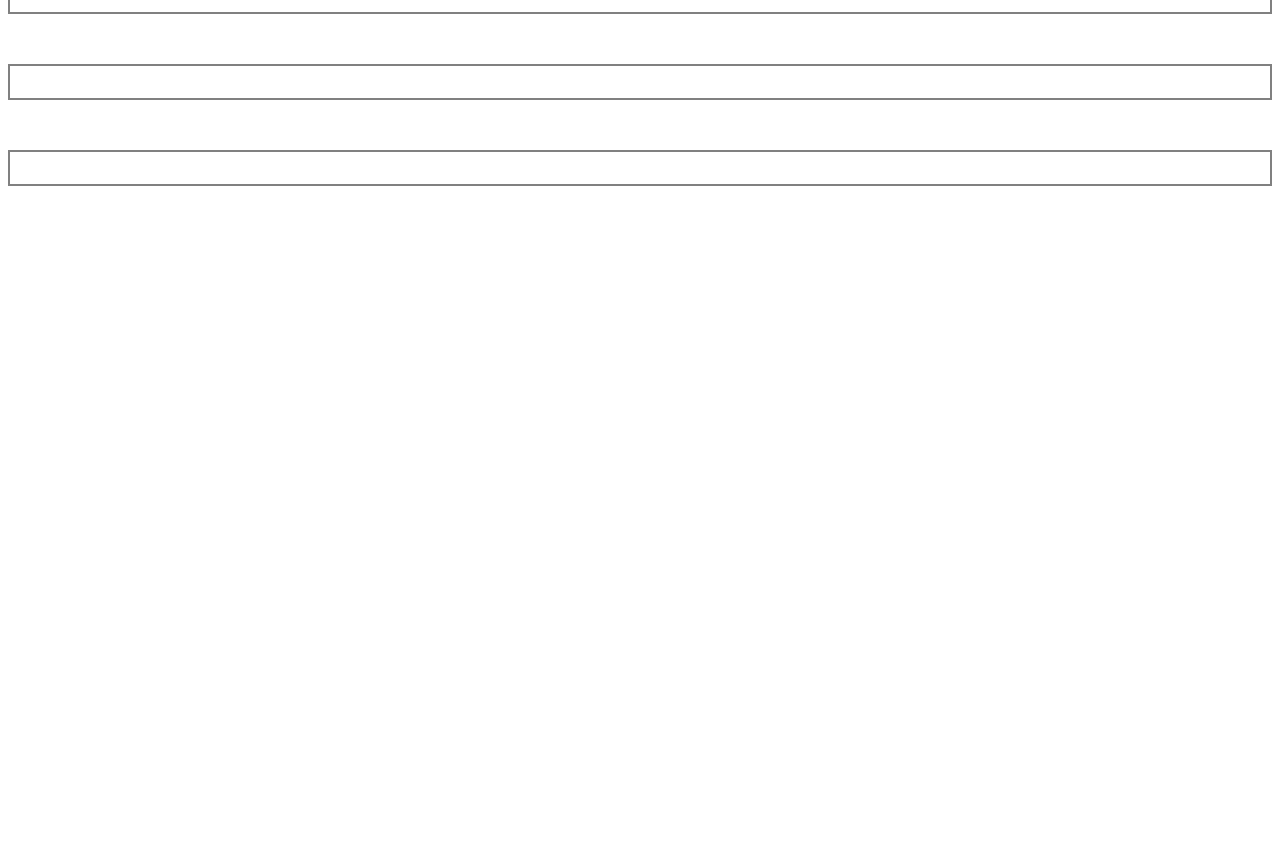
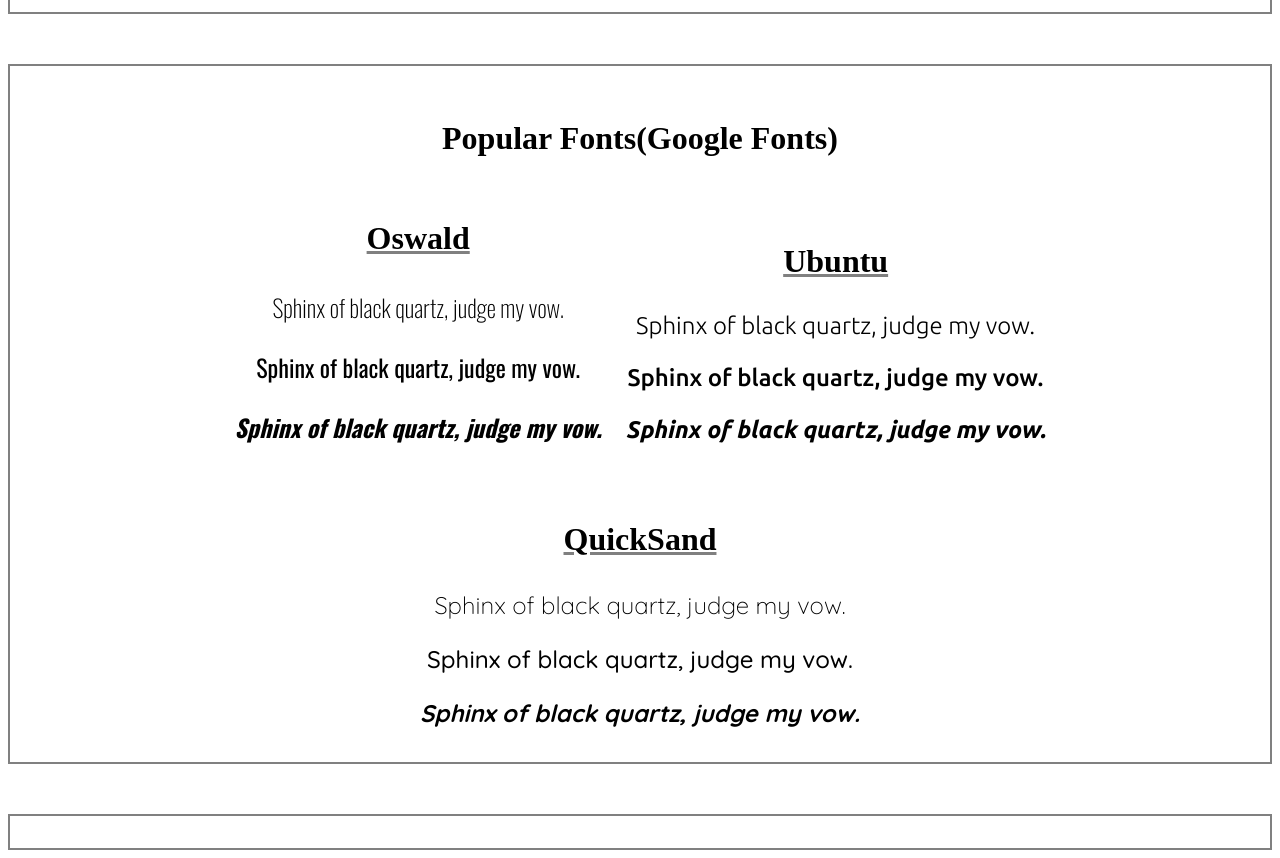
Before and after one commit to thebase360/WDS, a plain HTML site: page index.html in a window 1280 px wide. Shown: the part 399-1257 px from the top of the page. Before the commit the page ends 800 px from the top, so only its background shows below. Drawn offline with nearby package versions, Linux system fonts and the light colour scheme.

Commit message:
Font Section
Added Font section and relative google fonts.

```diff
--- a/index.html
+++ b/index.html
@@ -1,13 +1,30 @@
 <!DOCTYPE html>
 <head>
     <title>Andrew's Web Design System</title>
+    <!--Fonts-->
+    <!--Oswald-->
+    <link rel="preconnect" href="https://fonts.googleapis.com">
+    <link rel="preconnect" href="https://fonts.gstatic.com" crossorigin>
+    <link href="https://fonts.googleapis.com/css2?family=Oswald:wght@200;400;700&display=swap" rel="stylesheet">
     <link rel="stylesheet" type="text/css" href="style.css">
+    <!--Ubunto-->
+    <link rel="preconnect" href="https://fonts.googleapis.com">
+    <link rel="preconnect" href="https://fonts.gstatic.com" crossorigin>
+    <link href="https://fonts.googleapis.com/css2?family=Ubuntu:ital,wght@0,300;0,500;1,700&display=swap" rel="stylesheet">
+    <!--QuickSand-->
+    <link rel="preconnect" href="https://fonts.googleapis.com">
+    <link rel="preconnect" href="https://fonts.gstatic.com" crossorigin>
+    <link href="https://fonts.googleapis.com/css2?family=Quicksand:wght@300;500;700&display=swap" rel="stylesheet">
+
 </head>
 
 <body>
     <header>
         <h1>Andrew's Web Design System</h1>
     </header>
+
+    <!--Colors Section-->
+
     <div class="container">
         <h2>Colors</h2>
         <div class="green color">
@@ -39,7 +56,29 @@
             <p>#f64747</p>
         </div>
     </div>
+
+    <!--Fonts Section-->
+
     <div class="container">
+        <h1>Popular Fonts(Google Fonts)</h1>
+        <div class="fonts">
+            <p class="font-title">Oswald</p>
+            <p id="font1-1">Sphinx of black quartz, judge my vow.</p>
+            <P id="font1-2">Sphinx of black quartz, judge my vow.</P>
+            <p id="font1-3">Sphinx of black quartz, judge my vow.</p>
+        </div>
+        <div class="fonts">
+            <p class="font-title">Ubuntu</p>
+            <p id="font2-1">Sphinx of black quartz, judge my vow.</p>
+            <p id="font2-2">Sphinx of black quartz, judge my vow.</p>
+            <p id="font2-3">Sphinx of black quartz, judge my vow.</p>
+        </div>
+        <div class="fonts">
+            <p class="font-title">QuickSand</p>
+            <p id="font3-1">Sphinx of black quartz, judge my vow.</p>
+            <p id="font3-2">Sphinx of black quartz, judge my vow.</p>
+            <p id="font3-3">Sphinx of black quartz, judge my vow.</p>
+        </div>
 
     </div>
     <div class="container">
--- a/style.css
+++ b/style.css
@@ -35,3 +35,65 @@ header h1{
 .red{
     background-color: #f64747;
 }
+/* Fonts section */
+.fonts{
+    display: inline-block;
+    padding: 10px 10px;
+    margin: auto;
+    height: auto;
+}
+.font-title{
+    color: black;
+    font-size: 32px;
+    font-weight: 700;
+    text-decoration: underline;
+    text-decoration-color: grey;
+}
+#font1-1{
+    font-family: 'Oswald', sans-serif;
+    font-weight: 200;
+    font-size: 24px;
+}
+#font1-2{
+    font-family: 'Oswald', sans-serif;
+    font-weight: 400;
+    font-size: 24px;
+}
+#font1-3{
+    font-family: 'Oswald', sans-serif;
+    font-weight: 700;
+    font-size: 24px;
+    font-style:italic;
+}
+#font2-1{
+    font-family: 'Ubuntu', sans-serif;
+    font-weight: 300;
+    font-size: 24px;
+}
+#font2-2{
+    font-family: 'Ubuntu', sans-serif;
+    font-weight: 500;
+    font-size: 24px;
+}
+#font2-3{
+    font-family: 'Ubuntu', sans-serif;
+    font-weight: 700;
+    font-size: 24px;
+    font-style: italic;
+}
+#font3-1{
+    font-family: 'Quicksand', sans-serif;
+    font-weight: 300;
+    font-size: 24px;
+}
+#font3-2{
+    font-family: 'Quicksand', sans-serif;
+    font-weight: 500;
+    font-size: 24px;
+}
+#font3-3{
+    font-family: 'Quicksand', sans-serif;
+    font-weight: 700;
+    font-size: 24px;
+    font-style: italic;
+}
```
